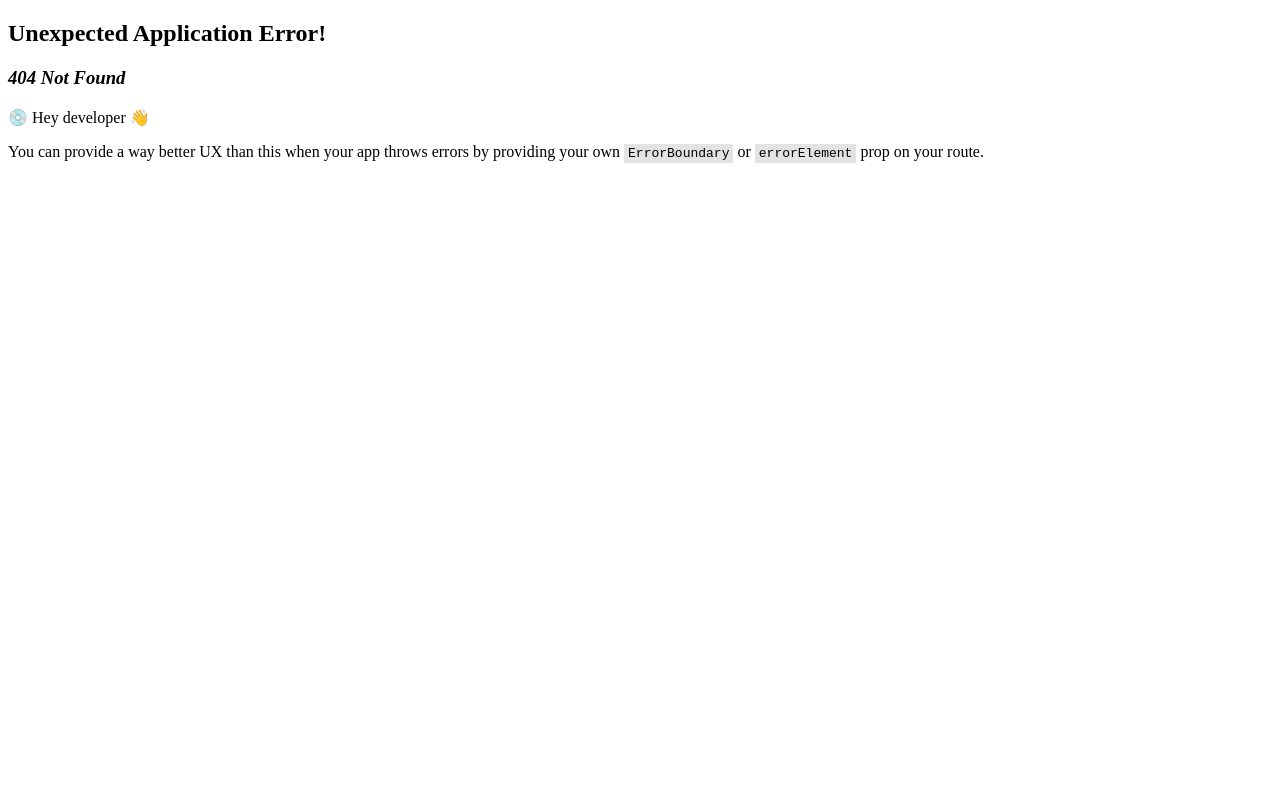
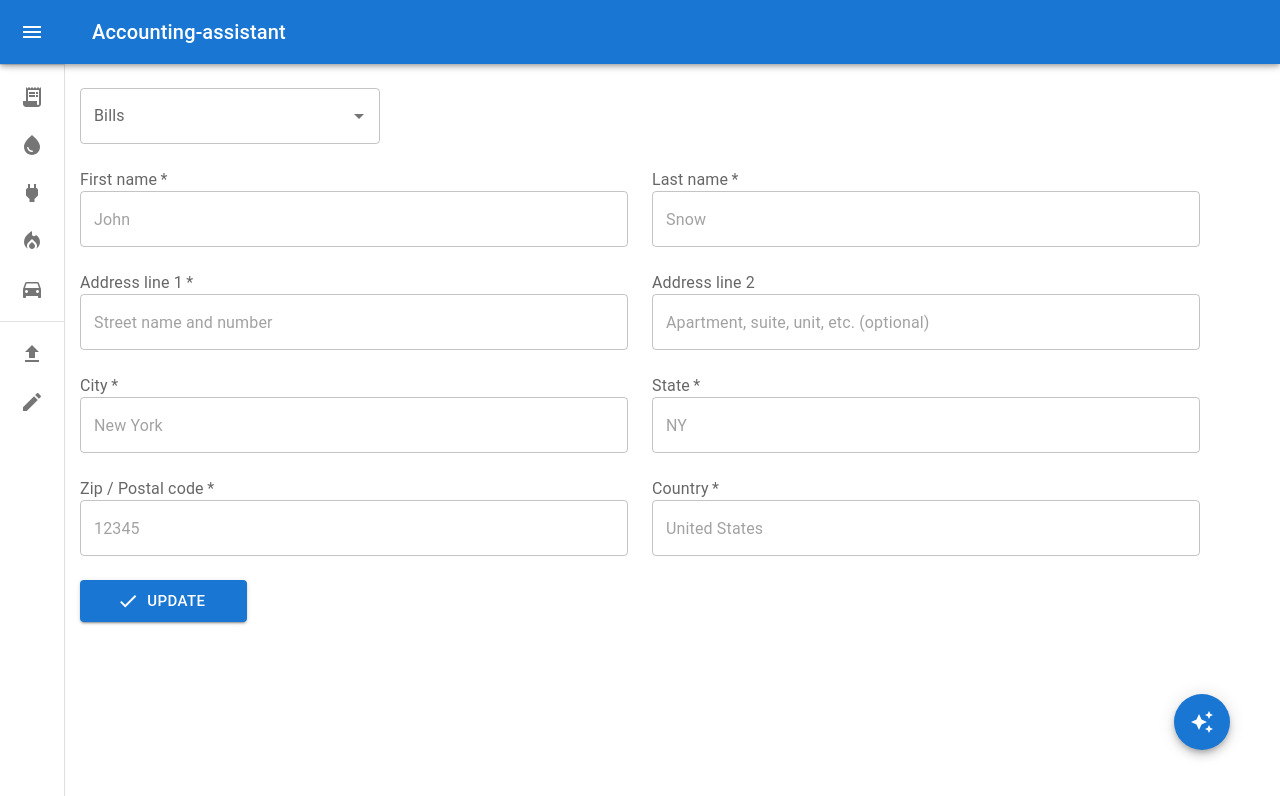
Before and after one commit to NickZhang0707/Accounting-assistant, a React (Vite) app in the folder frontend/: page /EditDetails in a window 1280 px wide. Before the commit this address had no page. Shown: the top 796 px of the page. Built offline with nearby package versions, Linux system fonts and the light colour scheme.

Commit message:
update add and edit and ai button

```diff
--- a/frontend/src/App.tsx
+++ b/frontend/src/App.tsx
@@ -14,8 +14,8 @@ import ListItem from '@mui/material/ListItem';
 import ListItemButton from '@mui/material/ListItemButton';
 import ListItemIcon from '@mui/material/ListItemIcon';
 import ListItemText from '@mui/material/ListItemText';
-import InboxIcon from '@mui/icons-material/MoveToInbox';
-import MailIcon from '@mui/icons-material/Mail';
+import FileUploadIcon from '@mui/icons-material/FileUpload';
+import EditIcon from '@mui/icons-material/Edit';
 import ReceiptLongIcon from '@mui/icons-material/ReceiptLong';
 import WaterDropIcon from '@mui/icons-material/WaterDrop';
 import PowerIcon from '@mui/icons-material/Power';
@@ -23,6 +23,7 @@ import DirectionsCarIcon from '@mui/icons-material/DirectionsCar';
 import LocalFireDepartmentIcon from '@mui/icons-material/LocalFireDepartment';
 import { Outlet, Link } from 'react-router-dom';
 import { AppBar, Drawer, DrawerHeader } from './Theme/defaultTheme.tsx';
+import AiButton from './Components/AiButton.tsx';
 
 
 
@@ -120,9 +121,11 @@ const App = () => {
         </List>
         <Divider />
         <List>
-          {['All mail', 'Trash', 'Spam'].map((text, index) => (
+          {['Add new bills', 'Edit details'].map((text, index) => (
             <ListItem key={text} disablePadding sx={{ display: 'block' }}>
               <ListItemButton
+                component={Link}
+                to={index % 2 === 0 ? 'AddBills' : 'EditDetails'}
                 sx={{
                   minHeight: 48,
                   justifyContent: open ? 'initial' : 'center',
@@ -136,7 +139,7 @@ const App = () => {
                     justifyContent: 'center',
                   }}
                 >
-                  {index % 2 === 0 ? <InboxIcon /> : <MailIcon />}
+                  {index % 2 === 0 ? <FileUploadIcon /> : <EditIcon />}
                 </ListItemIcon>
                 <ListItemText primary={text} sx={{ opacity: open ? 1 : 0 }} />
               </ListItemButton>
@@ -154,8 +157,17 @@ const App = () => {
       <Box component="main" sx={{ flexGrow: 1, p: 4, mt: -8 }}>
         <Outlet />
       </Box>
+      <Box
+        sx={{
+          position: 'fixed',
+          bottom: 50,
+          right: 50,
+          zIndex: 1000,
+        }}
+      >
+        <AiButton />
+      </Box>
     </Box>
-
   );
 };
 
--- /dev/null
+++ b/frontend/src/Components/AddBillsPageComponents.tsx
@@ -0,0 +1,27 @@
+import { Box, Typography, Grid } from '@mui/material';
+import LineChart from './LineChartMain';
+import DataGrid from './DataGrid';
+import { DrawerHeader } from '../Theme/defaultTheme';
+import { Outlet } from 'react-router-dom';
+
+const AddBillsPageComponents = () => {
+  return (
+    <Box component="main" sx={{ flexGrow: 1, p: 3 }}>
+      <DrawerHeader />
+      <Typography paragraph>
+        shhhiiiiit new bills?
+      </Typography>
+      <Grid container spacing={2}>
+        <Grid item xs={6}>
+          <LineChart />
+        </Grid>
+        <Grid item xs={12}>
+          <DataGrid />
+        </Grid>
+      </Grid>
+      <Outlet />
+    </Box>
+  );
+}
+
+export default AddBillsPageComponents;
--- a/frontend/src/Components/AiButton.tsx
+++ b/frontend/src/Components/AiButton.tsx
@@ -1,10 +1,69 @@
-import Fab from '@mui/material/Fab';
+import React, { useState } from 'react';
+import { Fab, Dialog, DialogActions, DialogContent, DialogContentText, DialogTitle, Button, Typography, Box, TextField } from '@mui/material';
 import AutoAwesomeIcon from '@mui/icons-material/AutoAwesome';
 
-const AiButton = () => (
-    <Fab color="primary" aria-label="add">
+const AiButton = () => {
+  const [open, setOpen] = useState(false);
+
+  const handleClickOpen = () => {
+    setOpen(true);
+  };
+
+  const handleClose = () => {
+    setOpen(false);
+  };
+
+  return (
+    <>
+      <Fab
+        color="primary"
+        aria-label="add"
+        onClick={handleClickOpen}
+        sx={{
+          '&:hover': {
+            backgroundColor: 'secondary.main',
+          },
+          position: 'fixed',
+          bottom: 50,
+          right: 50,
+          zIndex: 1000,
+        }}
+      >
         <AutoAwesomeIcon />
-    </Fab>
-);
+      </Fab>
+      <Dialog open={open} onClose={handleClose} maxWidth="sm" fullWidth>
+        <DialogTitle>
+          Hi! How can I help you today?
+        </DialogTitle>
+        <DialogContent>
+          <Box sx={{ display: 'flex', flexDirection: 'column', gap: 2 }}>
+            <Box sx={{ display: 'flex', alignItems: 'center', gap: 1 }}>
+              <TextField
+                fullWidth
+                placeholder="Find in..."
+                InputProps={{
+                  startAdornment: <Box component="span" sx={{ mr: 1 }}><AutoAwesomeIcon /></Box>,
+                }}
+              />
+            </Box>
+            <Typography variant="h6">Draft</Typography>
+            <Button variant="outlined" fullWidth startIcon={<AutoAwesomeIcon />}>Draft an outline...</Button>
+            <Button variant="outlined" fullWidth startIcon={<AutoAwesomeIcon />}>Draft an email...</Button>
+            <Button variant="outlined" fullWidth startIcon={<AutoAwesomeIcon />}>Draft a meeting agenda...</Button>
+          </Box>
+        </DialogContent>
+        <DialogActions>
+          <TextField
+            fullWidth
+            placeholder="Ask AI anything or select action..."
+            InputProps={{
+              endAdornment: <Box component="span" sx={{ ml: 1 }}><Button variant="contained">Send</Button></Box>,
+            }}
+          />
+        </DialogActions>
+      </Dialog>
+    </>
+  );
+};
 
 export default AiButton;
--- a/frontend/src/Components/BillsPageComponents.tsx
+++ b/frontend/src/Components/BillsPageComponents.tsx
@@ -4,6 +4,16 @@ import DataGrid from './DataGrid';
 import { DrawerHeader } from '../Theme/defaultTheme';
 import { Outlet } from 'react-router-dom';
 
+
+
+const dataSet = [
+  [17, 30, 64, 86, 122, 135, 165, 211, 253, 255, 237, 255],
+  [252, 223, 196, 171, 203, 203, 204, 174, 138, 154, 144, 189],
+  [150, 106, 117, 85, 56, 83, 91, 58, 105, 115, 161, 172],
+  [95, 130, 136, 96, 121, 153, 137, 108, 89, 135, 165, 161]
+];
+
+const yLables = ['A', 'B', 'C', 'D'];
 const BillsPageComponents = () => {
   return (
     <Box component="main" sx={{ flexGrow: 1, p: 3 }}>
@@ -16,7 +26,7 @@ const BillsPageComponents = () => {
       </Typography>
       <Grid container spacing={2}>
         <Grid item xs={12}>
-          <LineChart />
+          <LineChart dataSet={dataSet} yLables={yLables} />
         </Grid>
         <Grid item xs={12}>
           <DataGrid />
--- /dev/null
+++ b/frontend/src/Components/EditDetailsPageComponents.tsx
@@ -0,0 +1,152 @@
+
+import { Box } from '@mui/material';
+import FormLabel from '@mui/material/FormLabel';
+import Grid from '@mui/material/Grid';
+import OutlinedInput from '@mui/material/OutlinedInput';
+import { styled } from '@mui/system';
+import TextField from '@mui/material/TextField';
+import Autocomplete from '@mui/material/Autocomplete';
+import Button from '@mui/material/Button';
+import CheckIcon from '@mui/icons-material/Check';
+
+
+const FormGrid = styled(Grid)(() => ({
+  display: 'flex',
+  flexDirection: 'column',
+}));
+
+const BillsLable = [
+    { label: 'Water', value: 'water' },
+    { label: 'Power', value: 'power' },
+    { label: 'Gas', value: 'gas' },
+    { label: 'Transport', value: 'transport' },
+];
+
+export default function AddressForm() {
+  return (
+    <Box component="form" sx={{ flexGrow: 1, p: 3, mt: 9 }}>
+        <Grid container spacing={3}>
+            <FormGrid item xs={12}>
+                <Autocomplete
+                    disablePortal
+                    id="combo-box-demo"
+                    options={BillsLable}
+                    sx={{ width: 300 }}
+                    renderInput={(params) => <TextField {...params} label="Bills" />}
+                />
+            </FormGrid>
+            <FormGrid item xs={12} md={6}>
+                <FormLabel htmlFor="first-name" required>
+                First name
+                </FormLabel>
+                <OutlinedInput
+                id="first-name"
+                name="first-name"
+                type="name"
+                placeholder="John"
+                autoComplete="first name"
+                required
+                />
+            </FormGrid>
+            <FormGrid item xs={12} md={6}>
+                <FormLabel htmlFor="last-name" required>
+                Last name
+                </FormLabel>
+                <OutlinedInput
+                id="last-name"
+                name="last-name"
+                type="last-name"
+                placeholder="Snow"
+                autoComplete="last name"
+                required
+                />
+            </FormGrid>
+            <FormGrid item xs={12} md={6}>
+                <FormLabel htmlFor="address1" required>
+                Address line 1
+                </FormLabel>
+                <OutlinedInput
+                id="address1"
+                name="address1"
+                type="address1"
+                placeholder="Street name and number"
+                autoComplete="shipping address-line1"
+                required
+                />
+            </FormGrid>
+            <FormGrid item xs={12} md={6}>
+                <FormLabel htmlFor="address2">Address line 2</FormLabel>
+                <OutlinedInput
+                id="address2"
+                name="address2"
+                type="address2"
+                placeholder="Apartment, suite, unit, etc. (optional)"
+                autoComplete="shipping address-line2"
+                required
+                />
+            </FormGrid>
+            <FormGrid item xs={6}>
+                <FormLabel htmlFor="city" required>
+                City
+                </FormLabel>
+                <OutlinedInput
+                id="city"
+                name="city"
+                type="city"
+                placeholder="New York"
+                autoComplete="City"
+                required
+                />
+            </FormGrid>
+            <FormGrid item xs={6}>
+                <FormLabel htmlFor="state" required>
+                State
+                </FormLabel>
+                <OutlinedInput
+                id="state"
+                name="state"
+                type="state"
+                placeholder="NY"
+                autoComplete="State"
+                required
+                />
+            </FormGrid>
+            <FormGrid item xs={6}>
+                <FormLabel htmlFor="zip" required>
+                Zip / Postal code
+                </FormLabel>
+                <OutlinedInput
+                id="zip"
+                name="zip"
+                type="zip"
+                placeholder="12345"
+                autoComplete="shipping postal-code"
+                required
+                />
+            </FormGrid>
+            <FormGrid item xs={6}>
+                <FormLabel htmlFor="country" required>
+                Country
+                </FormLabel>
+                <OutlinedInput
+                id="country"
+                name="country"
+                type="country"
+                placeholder="United States"
+                autoComplete="shipping country"
+                required
+                />
+            </FormGrid>
+            <FormGrid item xs={2}>
+                <Button
+                    size='large'
+                    variant="contained"
+                    startIcon={<CheckIcon />}
+                >
+                    Update
+                </Button>
+            </FormGrid>
+        </Grid>
+    </Box>
+  );
+}
--- a/frontend/src/Components/LineChartMain.tsx
+++ b/frontend/src/Components/LineChartMain.tsx
@@ -1,37 +1,23 @@
 
 import { LineChart } from '@mui/x-charts/LineChart';
 
-const aData = [17, 30, 64, 86, 122, 135, 165, 211, 253, 255, 237, 255];
-const bData = [252, 223, 196, 171, 203, 203, 204, 174, 138, 154, 144, 189];
-const cData = [150, 106, 117, 85, 56, 83, 91, 58, 105, 115, 161, 172];
-const dData = [95, 130, 136, 96, 121, 153, 137, 108, 89, 135, 165, 161];
 const xLabels = [
-  'Jan',
-  'Feb',
-  'Mar',
-  'Apr',
-  'May',
-  'Jun',
-  'Jul',
-  'Aug',
-  'Sep',
-  'Oct',
-  'Nov',
-  'Dec',
+  'Jan', 'Feb', 'Mar', 'Apr', 'May', 'Jun',
+  'Jul', 'Aug', 'Sep', 'Oct', 'Nov', 'Dec'
 ];
 
-export default function SimpleLineChart() {
+const defaultDataSet = Array(12).fill(0);
+const defaultYLables = ['null'];
+
+export default function LineChartMain({ dataSet = [defaultDataSet], yLables = defaultYLables }) {
+  const seriesData = dataSet.map((data, index) => ({ data: data, label: yLables[index] || `Label ${index + 1}` }));
+
   return (
     <LineChart
-        width={500}
-        height={300}
-        series={[
-            { data: aData, label: 'Water' },
-            { data: bData, label: 'Power' },
-            { data: cData, label: 'Tansport' },
-            { data: dData, label: 'Gas' },
-        ]}
-        xAxis={[{ scaleType: 'point', data: xLabels}]}
+      width={900}
+      height={500}
+      series={seriesData}
+      xAxis={[{ scaleType: 'point', data: xLabels }]}
     />
   );
 }
--- a/frontend/src/Components/MainPageComponents.tsx
+++ b/frontend/src/Components/MainPageComponents.tsx
@@ -17,13 +17,13 @@ const MainPageComponents = () => {
         Fuuuuuuck main
       </Typography>
       <Grid container spacing={2}>
-        <Grid item xs={4}>
+        <Grid item xs={4} sm={12}>
           <LineChart />
         </Grid>
-        <Grid item xs={4}>
+        <Grid item xs={4} sm={6}>
           <PieChart />
         </Grid>
-        <Grid item xs={3}>
+        <Grid item xs={3} sm={4}>
           <NeedToPayCard />
         </Grid>
         <Grid item xs={12}>
```
Also changed, not shown: frontend/src/main.tsx (+10 -1 lines).
